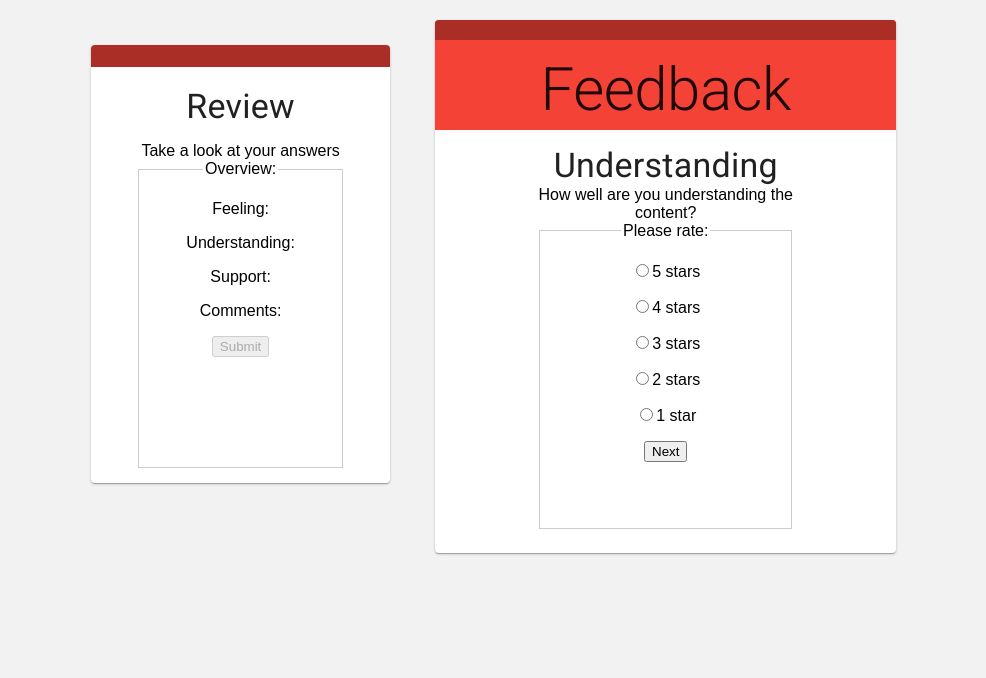
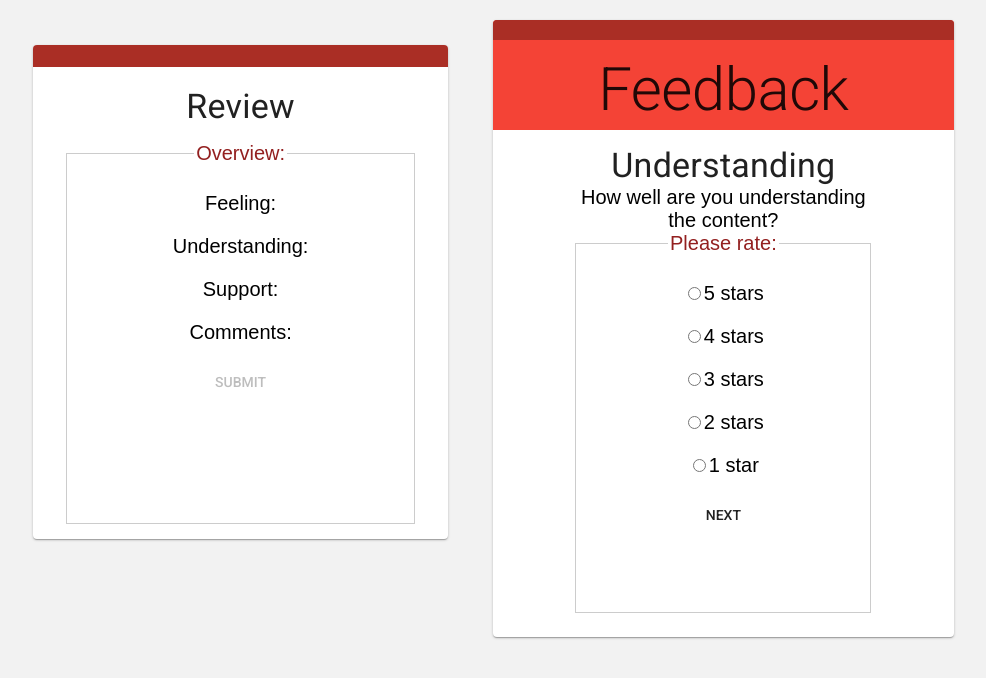
Before and after one commit to vxiong029/weekend-challenge-5-feedback, a React (Create React App) app: page /#/2 in a window 1280 px wide. Shown: the top 678 px of the page, without its empty margins (105-1091 px from the left). Built offline with nearby package versions, Linux system fonts and the light colour scheme.

Commit message:
index.js/Submit.js: add dispatch to clear state in feedback reducer

```diff
--- a/src/components/App/App.css
+++ b/src/components/App/App.css
@@ -1,5 +1,6 @@
 body {
   background-color: #f2f2f2;
+  font: 15pt sans-serif;
 }
 
 .App {
@@ -17,22 +18,26 @@ body {
 }
 
 .container {
-  padding: 10px;
-  width: 90%;
   display: flex;
   flex-direction: row;
   justify-content: center;
+  padding: 10px;
+  width: 90%;
 }
 
 .feedback-form {
   margin: 0 auto;
-  width: 60%;
+  width: 70%;
+}
+
+legend {
+  color: #932020;
 }
 
 .review-container {
   padding: 35px;
   text-align: center;
-  width: 26%;
+  width: 36%;
 }
 
 .review-header {
@@ -44,12 +49,12 @@ body {
 .review {
   margin: 0 auto;
   padding: 15px;
-  width: 70%;
+  width: 85%;
 }
 
 .rating {
   border: 1px solid #cccccc;
-  height: 290px;
+  height: 360px;
 }
 
 .textarea {
--- a/src/components/Comments/Comments.js
+++ b/src/components/Comments/Comments.js
@@ -2,6 +2,7 @@ import React, {Component} from 'react';
 import {connect} from 'react-redux';
 // Styling imports
 import Typography from '@material-ui/core/Typography';
+import Button from '@material-ui/core/Button';
 
 class Comments extends Component {
   state = {
@@ -27,9 +28,9 @@ class Comments extends Component {
         <label>
           Any comments you want to leave?
           <fieldset className="rating">
-            <legend>Comments:</legend>
+            <legend>Comment:</legend>
               <textarea type="text" onChange={this.handleChange} name="comments" className="textarea"></textarea>
-            <button onClick={this.setComments}>Done</button>
+            <Button onClick={this.setComments}>Done</Button>
           </fieldset>
         </label>
       </div>
--- a/src/components/Feeling/Feeling.js
+++ b/src/components/Feeling/Feeling.js
@@ -2,6 +2,7 @@ import React, {Component} from 'react';
 import {connect} from 'react-redux';
 // Styling imports
 import Typography from '@material-ui/core/Typography';
+import Button from '@material-ui/core/Button';
 
 class Feeling extends Component {
   // set state to feeling
@@ -61,7 +62,7 @@ class Feeling extends Component {
                   checked={this.state.feeling === '1'} />
                   <label title="Sucks big time">1 star</label>
               </p>
-            <button onClick={this.setFeeling}>Next</button>
+            <Button onClick={this.setFeeling}>Next</Button>
           </fieldset>
         </label>
       </div>
--- a/src/components/Header/Header.js
+++ b/src/components/Header/Header.js
@@ -5,9 +5,9 @@ import Typography from '@material-ui/core/Typography';
 class Header extends Component {
   render() {
     return (
-        <header className="App-header">
-          <Typography variant="h2" gutterBottom>Feedback</Typography>
-        </header>
+      <header className="App-header">
+        <Typography variant="h2" gutterBottom>Feedback</Typography>
+      </header>
     )
   }
 }
--- a/src/components/Review/Review.js
+++ b/src/components/Review/Review.js
@@ -4,6 +4,7 @@ import axios from 'axios';
 // Route imports
 import {withRouter} from 'react-router-dom';
 // Styling imports
+import Button from '@material-ui/core/Button';
 
 
 class Review extends Component {
@@ -33,7 +34,6 @@ class Review extends Component {
       let feedbackAnswers = this.props.reduxStore.feedback;
     return (
       <div className="review">
-          Take a look at your answers
         <fieldset className="rating">
           <legend>Overview:</legend>
             <p>Feeling: {feedbackAnswers.feeling}</p>
@@ -43,8 +43,8 @@ class Review extends Component {
           {this.feedbackComplete() && <h4>
             You've completed the form, please submit!
             </h4>}
-          <button onClick={() => this.submitHandle(this.props.reduxStore.feedback)}
-            disabled={!this.feedbackComplete()}>Submit</button>
+          <Button onClick={() => this.submitHandle(this.props.reduxStore.feedback)}
+            disabled={!this.feedbackComplete()}>Submit</Button>
         </fieldset>
       </div>
     )
--- a/src/components/Submit/Submit.js
+++ b/src/components/Submit/Submit.js
@@ -2,11 +2,13 @@ import React, {Component} from 'react';
 import {connect} from 'react-redux';
 // Styling imports
 import Typography from '@material-ui/core/Typography';
+import Button from '@material-ui/core/Button';
 
 class Support extends Component {
   // send this back to beginning
   restartClick = () => {
     this.props.history.push('/');
+    this.props.dispatch({type: 'RESET_FEEDBACK'});
   }
   render() {
     return (
@@ -15,9 +17,9 @@ class Support extends Component {
         <label>
           Thank You!
           <fieldset className="rating">
-            <lengend>Submit:</lengend>
+            <legend>Submit:</legend>
               <p>Thank you for your participation. Your feedback means a lot!</p>
-          <button onClick={this.restartClick}>Leave Another Feedback</button>
+            <Button onClick={this.restartClick}>Leave Another Feedback</Button>
           </fieldset>
         </label>
       </div>
--- a/src/components/Support/Support.js
+++ b/src/components/Support/Support.js
@@ -2,6 +2,7 @@ import React, {Component} from 'react';
 import {connect} from 'react-redux';
 // Styling imports
 import Typography from '@material-ui/core/Typography';
+import Button from '@material-ui/core/Button';
 
 class Support extends Component {
   state = {
@@ -58,7 +59,7 @@ class Support extends Component {
                   checked={this.state.feeling === '1'} />
                   <label title="Sucks big time">1 star</label>
               </p>
-          <button onClick={this.setSupport}>Next</button>
+            <Button onClick={this.setSupport}>Next</Button>
           </fieldset>
         </label>
       </div>
--- a/src/components/Understanding/Understanding.js
+++ b/src/components/Understanding/Understanding.js
@@ -2,6 +2,7 @@ import React, {Component} from 'react';
 import {connect} from 'react-redux';
 // Styling imports
 import Typography from '@material-ui/core/Typography';
+import Button from '@material-ui/core/Button';
 
 class Understanding extends Component {
   // set state
@@ -59,9 +60,8 @@ class Understanding extends Component {
                   checked={this.state.feeling === '1'} />
                   <label title="Sucks big time">1 star</label>
               </p>
-          <button onClick={this.setUnderstanding}>Next</button>
+              <Button onClick={this.setUnderstanding}>Next</Button>
             </fieldset>
-
           </label>
       </div>
     )
--- a/src/index.js
+++ b/src/index.js
@@ -18,6 +18,8 @@ const feedback = (state = {}, action) => {
       return {...state, ...action.payload};
     case 'SET_COMMENTS':
       return {...state, ...action.payload};
+    case 'RESET_FEEDBACK':
+      return {};
   default:
     return state;
   }
```
Also changed, not shown: src/components/App/App.js (indentation only). Lines whose indentation alone changed are shown as unchanged.
